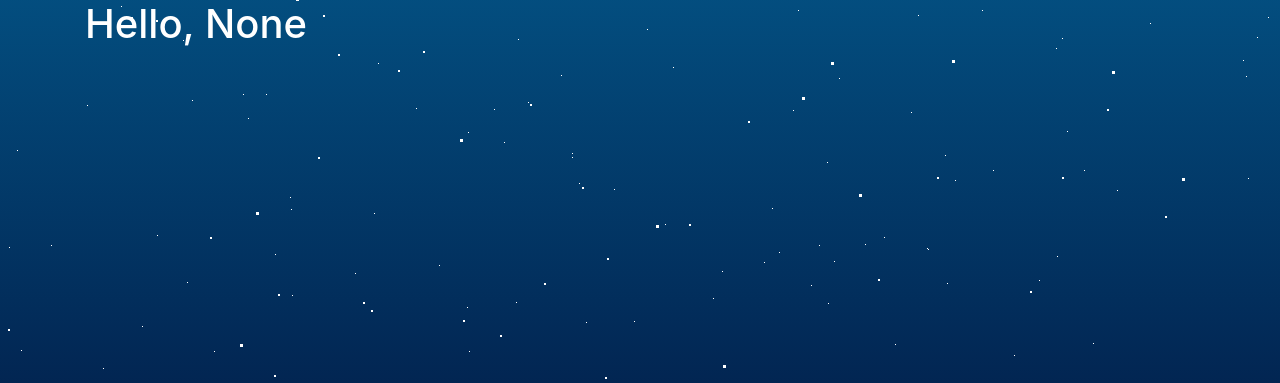
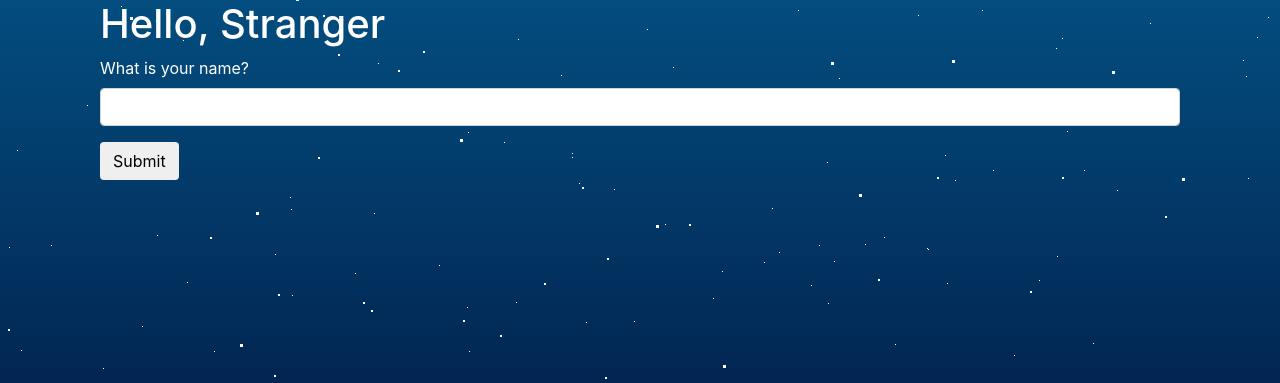
Before and after one commit to CsarChvz/Blog-App-Flask, a Flask app: page /askName in a window 1280 px wide. Shown: the part 62-445 px from the top of the page. Run offline with Flask 2, Linux system fonts and the light colour scheme; some libraries are stand-ins or nearby versions.

Commit message:
Formulario Básico dos partes
En la parte comentada se puede ver como se puede hacer un formulario desde cero con flask wtf. y en la parte que no esta comentada, se usa lo que seria un documento y se usan sus clases, entonces solo se tiene que usar la funcion del documento y luego poner la variable que esta devolviendo la funcion o mejor dicho el objeto que se hizo en la funcion y que se guardo en una variable

```diff
--- a/templates/askName.html
+++ b/templates/askName.html
@@ -1,9 +1,32 @@
 {% extends "base.html" %}
+{% import "bootstrap/wtf.html" as wtf %}
 
 {% block title %} <title> Yeah - Page Not Found </title>{% endblock %}
 
 {% block page_content %}
 <div class="page-header">
-    <h1 style="color: white;">Hello, {{ name }}</h1>
+    <!-- <div class="container">
+        <h1>Hello, {% if name %}{{ name }}{% else %}Stranger{% endif %}</h1>
+
+        <form method="POST">
+            {{ form.hidden_tag() }}
+            <fieldset class="form-group">
+                <div class="form-group">
+                    {{ form.name.label }}
+                </div>
+                <div class="form-group">
+                    {{ form.name() }}
+                </div>
+                <div class="form-group">
+                    {{ form.submit(class="btn btn-outline-info") }}
+                </div>
+            </fieldset>
+        </form>
+    </div> -->
+    <div class="container" style="color: white;">
+
+        <h1>Hello, {% if name %}{{ name }}{% else %}Stranger{% endif %}</h1>
+        {{ wtf.quick_form(form) }}
+    </div>
 </div>
 {% endblock %}
```
